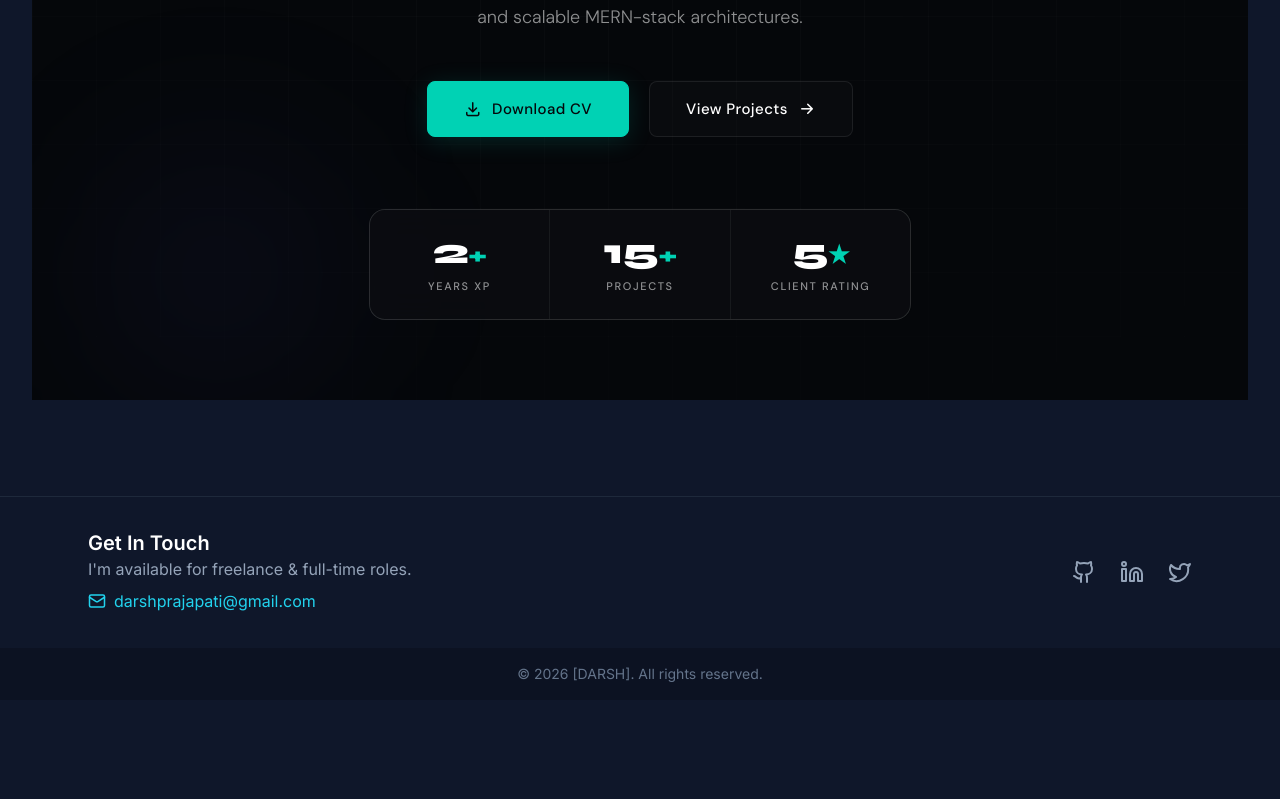
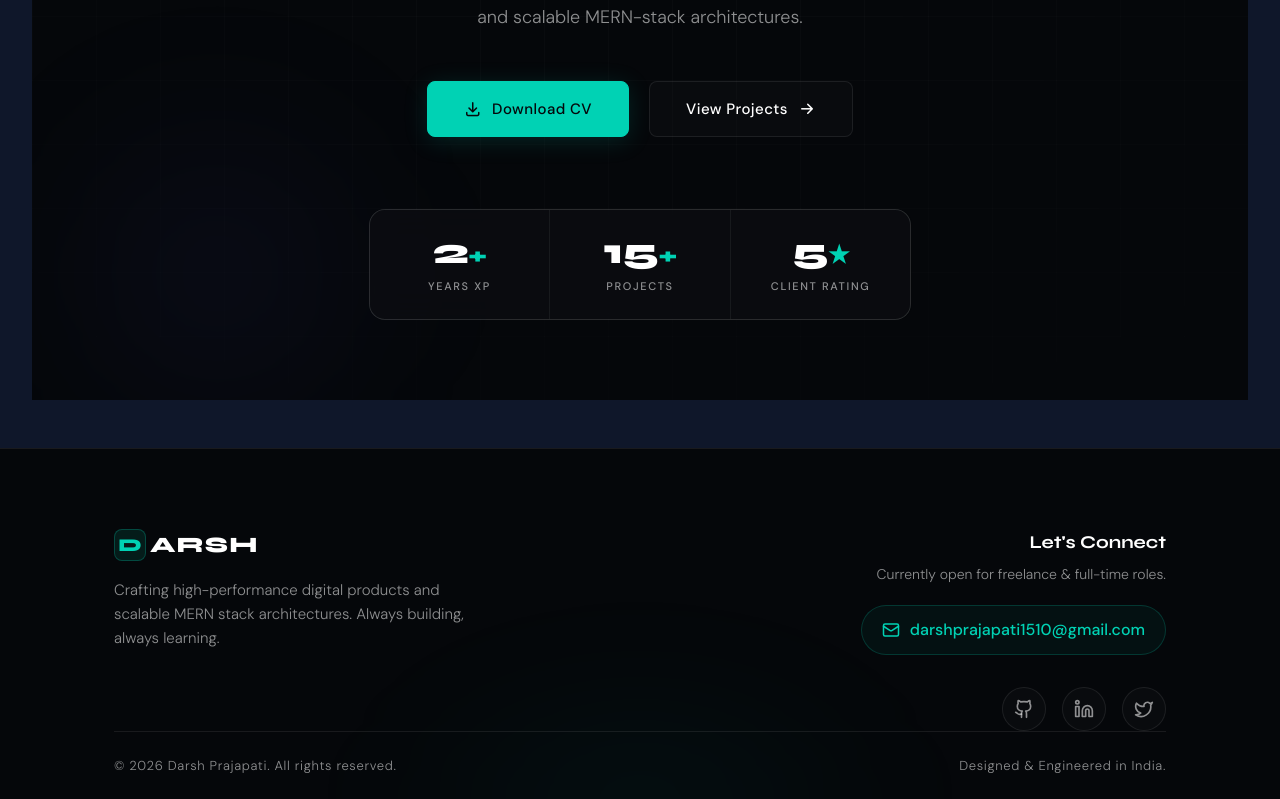
Before and after one commit to DWRSH/portfolio, a React (Vite) app in the folder frontend/: page / in a window 1280 px wide. Shown: the part 674-1473 px from the top of the page. Before the commit the page ends 1374 px from the top, so only its background shows below. Built offline with nearby package versions, Linux system fonts and the light colour scheme.

Commit message:
Update Footer.jsx

```diff
--- a/frontend/src/components/Footer.jsx
+++ b/frontend/src/components/Footer.jsx
@@ -1,37 +1,185 @@
 import React from 'react';
 import { Github, Linkedin, Twitter, Mail } from 'lucide-react';
 
+/* ─── PRO STYLES ──────────────────────────────────────────────────────────── */
+const proFooterStyles = `
+  :root {
+    --bg-dark: #05070a;
+    --primary: #00d2b4;
+    --text-main: #ffffff;
+    --text-muted: rgba(255, 255, 255, 0.55);
+    --glass-bg: rgba(255, 255, 255, 0.02);
+    --glass-border: rgba(255, 255, 255, 0.08);
+    --easing: cubic-bezier(0.16, 1, 0.3, 1);
+  }
+
+  .ftr-wrapper {
+    position: relative;
+    font-family: 'DM Sans', sans-serif;
+    background-color: var(--bg-dark);
+    border-top: 1px solid var(--glass-border);
+    overflow: hidden;
+    padding-top: 80px;
+  }
+
+  /* Ambient Bottom Glow */
+  .ftr-glow {
+    position: absolute; bottom: -150px; left: 50%; transform: translateX(-50%);
+    width: 600px; height: 300px; border-radius: 50%;
+    background: radial-gradient(ellipse, rgba(0,210,180,0.05) 0%, transparent 70%);
+    filter: blur(60px); pointer-events: none;
+  }
+
+  .ftr-container {
+    max-width: 1100px; margin: 0 auto;
+    padding: 0 24px;
+    display: flex; flex-direction: column; gap: 48px;
+    position: relative; z-index: 2;
+  }
+
+  /* Top Section: Brand & Contact */
+  .ftr-top {
+    display: flex; justify-content: space-between; align-items: flex-start;
+    flex-wrap: wrap; gap: 40px;
+  }
+
+  /* Brand Info */
+  .ftr-brand-col { max-width: 360px; }
+
+  .ftr-brand {
+    display: inline-flex; align-items: center; gap: 4px;
+    text-decoration: none; margin-bottom: 16px;
+  }
+  .ftr-brand-icon {
+    width: 32px; height: 32px; border-radius: 8px;
+    background: rgba(0,210,180,0.1); border: 1px solid rgba(0,210,180,0.25);
+    display: flex; align-items: center; justify-content: center;
+    font-family: 'Syne', sans-serif; font-size: 18px; font-weight: 800;
+    color: var(--primary);
+  }
+  .ftr-brand-text {
+    font-family: 'Syne', sans-serif; font-size: 22px; font-weight: 800;
+    color: var(--text-main); letter-spacing: 0.05em;
+  }
+  .ftr-tagline {
+    font-size: 15px; color: var(--text-muted); line-height: 1.6; font-weight: 300;
+  }
+
+  /* Contact & Socials */
+  .ftr-contact-col {
+    display: flex; flex-direction: column; align-items: flex-start;
+  }
+  @media (min-width: 768px) {
+    .ftr-contact-col { align-items: flex-end; text-align: right; }
+  }
+
+  .ftr-subtitle {
+    font-family: 'Syne', sans-serif; font-size: 18px; font-weight: 700;
+    color: var(--text-main); margin: 0 0 8px;
+  }
+  .ftr-status {
+    font-size: 14px; color: var(--text-muted); margin-bottom: 20px; font-weight: 300;
+  }
+
+  .ftr-email {
+    display: inline-flex; align-items: center; gap: 10px;
+    font-size: 16px; font-weight: 500; color: var(--primary);
+    text-decoration: none; padding: 12px 20px;
+    background: rgba(0,210,180,0.05); border: 1px solid rgba(0,210,180,0.2);
+    border-radius: 100px; transition: all 0.3s var(--easing);
+    margin-bottom: 32px;
+  }
+  .ftr-email:hover {
+    background: rgba(0,210,180,0.1); border-color: rgba(0,210,180,0.4);
+    transform: translateY(-2px); box-shadow: 0 8px 24px rgba(0,210,180,0.1);
+  }
+
+  /* Social Icons */
+  .ftr-socials { display: flex; gap: 16px; }
+  .ftr-social-link {
+    width: 44px; height: 44px; border-radius: 50%;
+    background: var(--glass-bg); border: 1px solid var(--glass-border);
+    display: flex; align-items: center; justify-content: center;
+    color: var(--text-muted); transition: all 0.3s var(--easing);
+  }
+  .ftr-social-link:hover {
+    background: rgba(255,255,255,0.05); color: var(--primary);
+    border-color: rgba(0,210,180,0.3); transform: translateY(-4px);
+  }
+
+  /* Bottom Copyright Bar */
+  .ftr-bottom {
+    border-top: 1px solid var(--glass-border);
+    padding: 24px 0; text-align: center;
+    display: flex; flex-direction: column; gap: 8px;
+  }
+  @media (min-width: 768px) {
+    .ftr-bottom { flex-direction: row; justify-content: space-between; text-align: left; }
+  }
+  .ftr-copy { font-size: 13px; color: var(--text-muted); font-weight: 300; letter-spacing: 0.05em; }
+`;
+
 export default function Footer() {
   return (
-    <footer className="bg-slate-900 border-t border-slate-800 mt-12">
-      <div className="max-w-6xl mx-auto flex flex-col md:flex-row items-center justify-between px-6 py-8 gap-6">
-        <div className="text-center md:text-left">
-          <h4 className="text-xl font-semibold text-white">Get In Touch</h4>
-          <p className="text-slate-400">I'm available for freelance & full-time roles.</p>
-          <a
-            href="mailto:darshprajapati1510@gmail.com"
-            className="text-cyan-400 hover:text-cyan-300 transition-colors inline-flex items-center gap-2 mt-2"
-          >
-            <Mail size={18} /> darshprajapati@gmail.com
+    <>
+      <style>{proFooterStyles}</style>
+      <footer className="ftr-wrapper">
+        <div className="ftr-glow" />
+
+        <div className="ftr-container">
+          <div className="ftr-top">
+
+            {/* Left Col: Branding */}
+            <div className="ftr-brand-col">
+              <a href="/" className="ftr-brand" aria-label="Home">
+                <div className="ftr-brand-icon">D</div>
+                <span className="ftr-brand-text">ARSH</span>
               </a>
+              <p className="ftr-tagline">
+                Crafting high-performance digital products and scalable MERN stack architectures.
+                Always building, always learning.
+              </p>
             </div>
-        <div className="flex gap-6">
-          <a href="https://github.com/DWRSH" target="_blank" rel="noopener noreferrer" className="text-slate-400 hover:text-white transition-colors">
-            <Github size={24} />
+
+            {/* Right Col: Contact & Socials */}
+            <div className="ftr-contact-col">
+              <h4 className="ftr-subtitle">Let's Connect</h4>
+              <p className="ftr-status">Currently open for freelance & full-time roles.</p>
+
+              <a href="mailto:darshprajapati1510@gmail.com" className="ftr-email">
+                <Mail size={18} />
+                darshprajapati1510@gmail.com
               </a>
-          <a href="https://www.linkedin.com/in/darshprajapati15?utm_source=share&utm_campaign=share_via&utm_content=profile&utm_medium=android_app" target="_blank" rel="noopener noreferrer" className="text-slate-400 hover:text-white transition-colors">
-            <Linkedin size={24} />
+
+              <div className="ftr-socials">
+                <a href="https://github.com/DWRSH" target="_blank" rel="noopener noreferrer" className="ftr-social-link" aria-label="GitHub">
+                  <Github size={20} />
                 </a>
-          <a href="#" target="_blank" rel="noopener noreferrer" className="text-slate-400 hover:text-white transition-colors">
-            <Twitter size={24} />
+                <a href="https://www.linkedin.com/in/darshprajapati15" target="_blank" rel="noopener noreferrer" className="ftr-social-link" aria-label="LinkedIn">
+                  <Linkedin size={20} />
+                </a>
+                {/* Add your Twitter/X URL in the href below */}
+                <a href="#" target="_blank" rel="noopener noreferrer" className="ftr-social-link" aria-label="Twitter">
+                  <Twitter size={20} />
                 </a>
               </div>
             </div>
-      <div className="bg-black/20 py-4">
-        <p className="text-center text-slate-500 text-sm">
-          © {new Date().getFullYear()} [DARSH]. All rights reserved.
+
+          </div>
+        </div>
+
+        {/* Bottom Bar */}
+        <div className="ftr-container" style={{ gap: 0 }}>
+          <div className="ftr-bottom">
+            <p className="ftr-copy">
+              © {new Date().getFullYear()} Darsh Prajapati. All rights reserved.
+            </p>
+            <p className="ftr-copy">
+              Designed & Engineered in India.
             </p>
           </div>
+        </div>
       </footer>
+    </>
   );
 }
```
Lines whose indentation alone changed are shown as unchanged.
